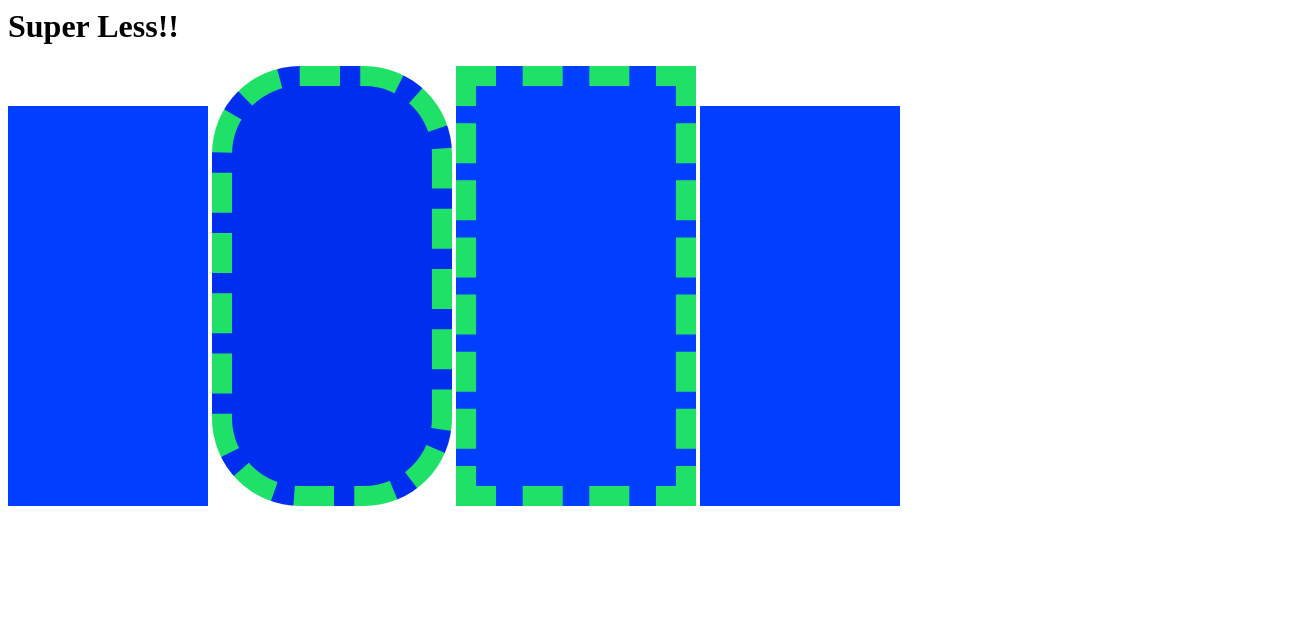
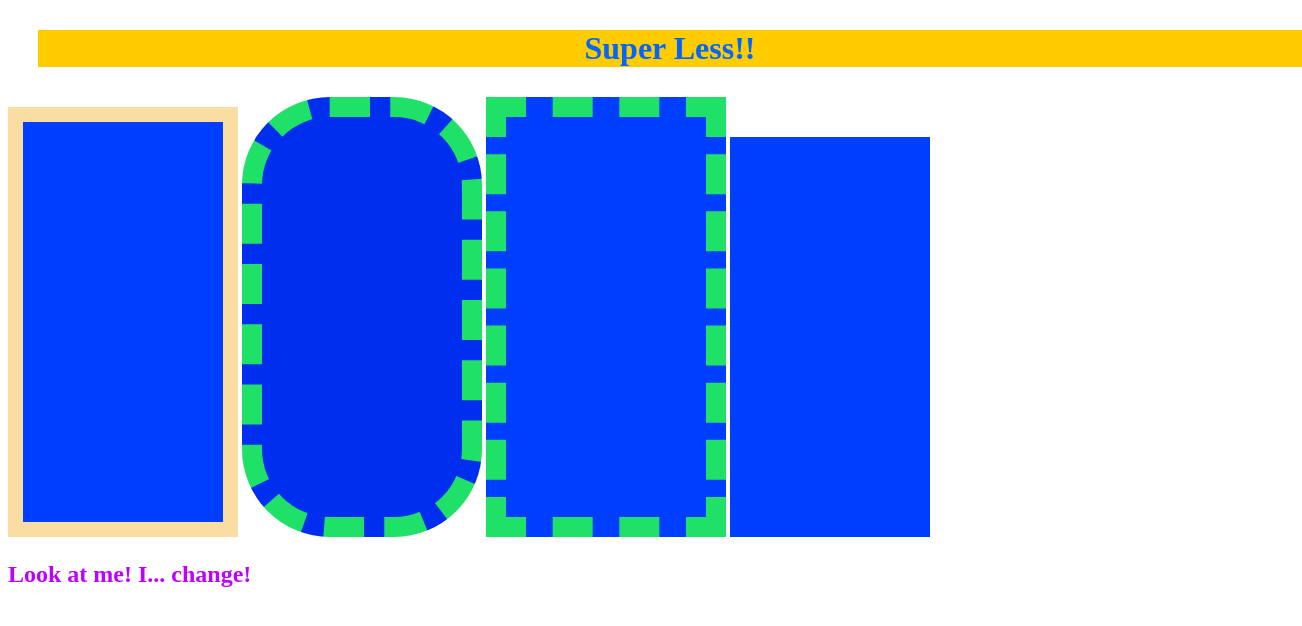
Before and after one commit to Hyacinth13/LessAssignment, a plain HTML site: page index.html in a window 1280 px wide. Shown: the whole page, 1302 px wide, since content can reach past the window. Drawn offline with Linux system fonts and the light colour scheme.

Commit message:
added more html and style

```diff
--- a/index.html
+++ b/index.html
@@ -5,11 +5,13 @@
 	<link rel="stylesheet" type="text/css" href="style.css">
 </head>
 <body>
-	<h1>Super Less!!</h1>
+<div id="headline">	<h1>Super Less!!</h1>
+</div>
+
 	<div class="format" id="format1"></div>
 	<div class="format" id="format2"></div>
 	<div class="format" id="format3"></div>
 	<div class="format" id="format4"></div>
-
+	<h2>Look at me! I... change!</h2>
 </body>
 </html>
--- a/style.less
+++ b/style.less
@@ -7,6 +7,8 @@
 }
 .TanBorder {
 	border-color: #f9dda2;
+	border-style: solid;
+	border-width: 15;
 }
 .RoundEdge(@radius: 0) {
 	border-radius: @radius;
@@ -21,6 +23,7 @@
 	background-color: @basicTheme - #111;
 	.RoundEdge(88px);
 	.GreenBorder;
+
 }
 #format3{
 	background-color: @moreColor;
@@ -33,3 +36,22 @@
 	display: inline-block;
 	background-color: @basicTheme;
 }
+h1 {
+	color: #0066ff;
+	margin: auto;
+
+
+}
+#headline {
+	background-color: #ffcc00;
+	vertical-align: center;
+	width: 100%;
+	text-align: center;
+	margin: 30px;
+}
+h2{
+	color: @textColor;
+	&:hover{
+		color: #ff8000;
+		}
+}
--- a/var.less
+++ b/var.less
@@ -1,2 +1,3 @@
 @basicTheme: #003fff;
 @moreColor: saturate(@basicTheme, 30%);
+@textColor:  #bf00ff;
```
Also changed, not shown: style.css.
